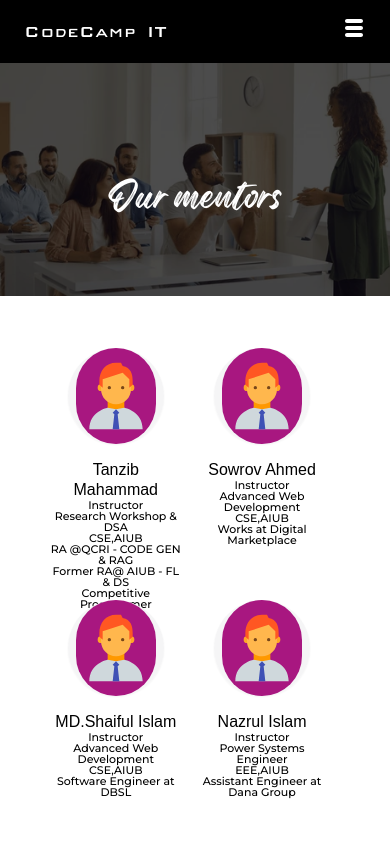
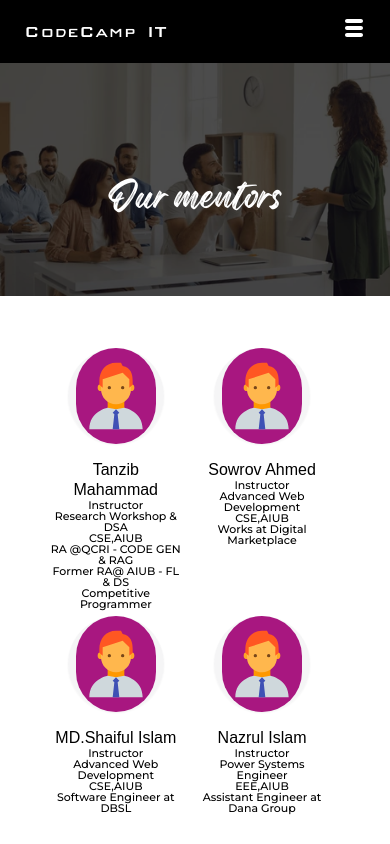
Before and after one commit to Sowrov-Ahmed/CodeCampIT, a Next.js app: page /mentors in a window 390 px wide. Shown: the top 844 px of the page. Built offline with nearby package versions, Linux system fonts and the light colour scheme; a web font is replaced by a local one.

Commit message:
18/6/2025 push-2

```diff
--- a/app/(home)/course/[id]/page.tsx
+++ b/app/(home)/course/[id]/page.tsx
@@ -40,8 +40,8 @@ export default  function CourseDetailPage() {
           />
           <div className="absolute inset-0 bg-black bg-opacity-70" />
         </div>
-        <div className="absolute  text-[35px] md:text-[60px] lg:text-[60px] regularBrush text-center w-full -mt-48 md:-mt-72 lg:-mt-72 text-white z-50">
-        <p className="font-newAcademy lg:leading-5 md:leading-8 leading-5">{course?.xdesc}</p>
+        <div className="absolute  text-[35px] md:text-[60px] lg:text-[60px] regularBrush text-center w-full -mt-48 md:-mt-72 lg:-mt-72 text-white z-20">
+        <p className="font-newAcademy lg:leading-5 md:leading-8 leading-5 ">{course?.xdesc}</p>
       </div>
 
         <div className="w-11/12 mx-auto md:w-5/6 py-12 ">
--- a/app/(home)/mentors/page.tsx
+++ b/app/(home)/mentors/page.tsx
@@ -96,7 +96,7 @@ const page = async () => {
             href={`#`}
             key={idx}
             className={
-              "w-11/12 xs:h-[200px] md:h-[250px] lg:h-[465px] uws:h-[650px] text-center xs:mt-1 mt-8 flex flex-col items-center lg:mb-0 md:mt-7 mb-12"
+              "w-11/12 xs:h-[200px] md:h-[250px] lg:h-[465px] uws:h-[650px] text-center xs:mt-1 mt-8 flex flex-col items-center lg:mb-0 md:mt-7 mb-16"
             }
           >
             <div
--- a/utils/homeData.tsx
+++ b/utils/homeData.tsx
@@ -214,7 +214,7 @@ export const courseDetails = [
     time: " Saturday  & Friday, 9:00 PM - 10:00 PM",
     duration: "8-9 weeks",
     xcat: "Security",
-    ximage: "/images/home/courses/algorithm.png",
+    ximage: "/images/home/courses/algorithom.png",
     learningOutCome: {
       whatYouLearn: [
         {
```
